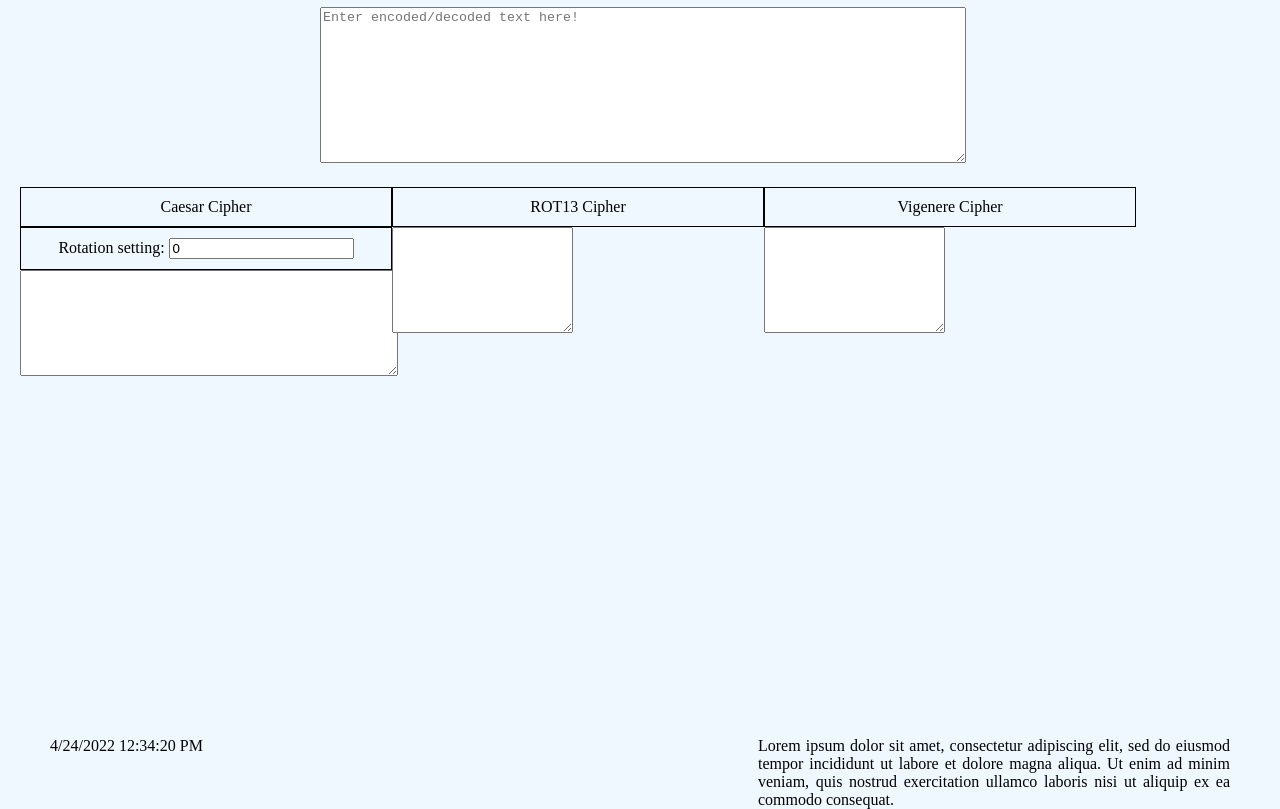
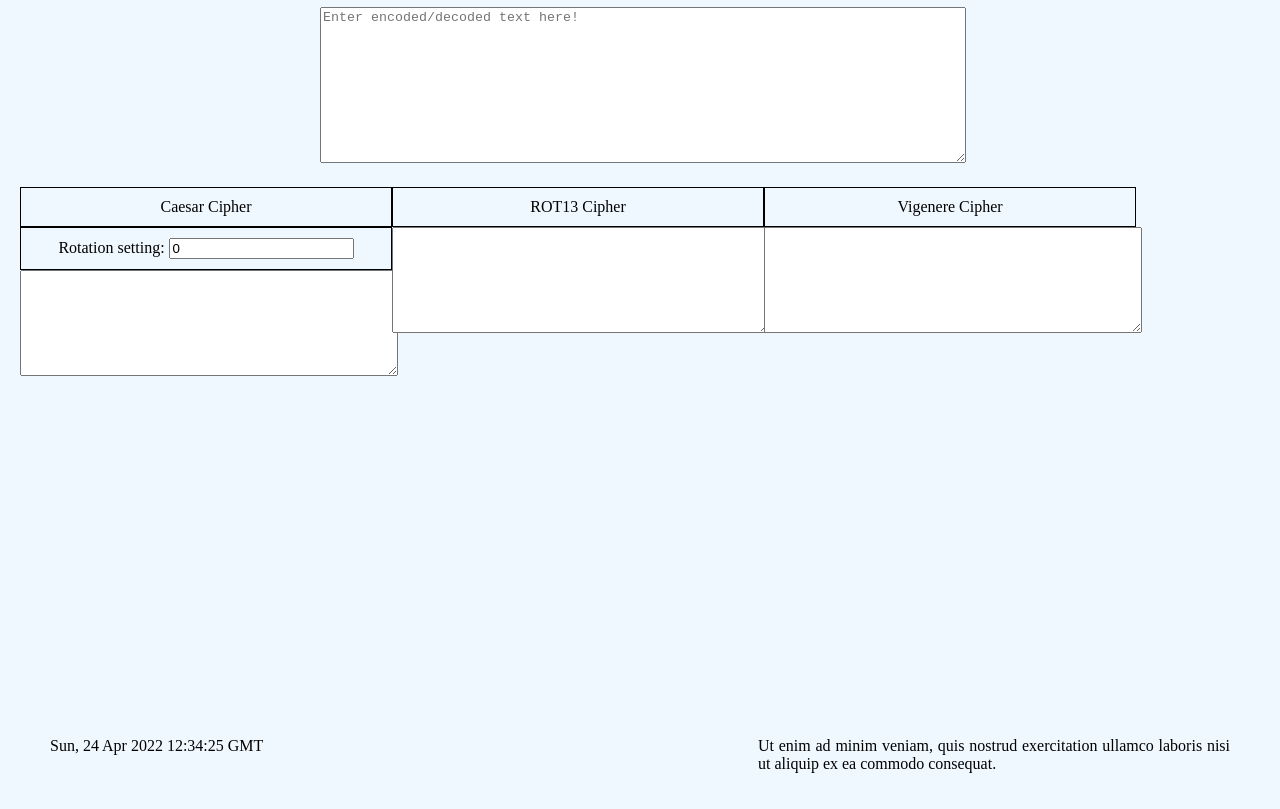
Before and after one commit to crystalsuyee97/js_team_project, a website: page index.html in a window 1280 px wide. Shown: the part 91-900 px from the top of the page. Drawn offline with nearby package versions, Linux system fonts and the light colour scheme.

Commit message:
changing quote in footer, rot13 decoder, and reversible caesar draft

```diff
--- a/index.css
+++ b/index.css
@@ -8,6 +8,7 @@ main-header {
   min-height: 20px;
   padding: 20px;
 }
+
 main-footer {
   min-height: 20px;
   padding: 50px;
@@ -71,10 +72,11 @@ textarea {
   position: relative;
   float: right;
   text-align: justify;
+  height: 100%;
   width: 40%;
 }
 
-#caesarText {
+#caesarText, #rot13Text, #vigText {
   width: 100%;
 }
 
--- a/index.js
+++ b/index.js
@@ -1,8 +1,6 @@
 window.onload = function() {
-  var currentDate = new Date();
-  var quote = "Lorem ipsum dolor sit amet, consectetur adipiscing elit, sed do eiusmod tempor incididunt ut labore et dolore magna aliqua. Ut enim ad minim veniam, quis nostrud exercitation ullamco laboris nisi ut aliquip ex ea commodo consequat.";
-  document.getElementById("date").innerHTML = currentDate.toLocaleDateString() + " " + currentDate.toLocaleTimeString();
-  document.getElementById("quote").innerHTML = quote;
+  dateTime();
+  getQuote();
 
   var rotationSetting = document.getElementById("caesarSetting");
   rotationSetting.addEventListener('input', function handleChange(event) {
@@ -13,15 +11,41 @@ window.onload = function() {
   newInput.addEventListener('input', function handleChange(event) {
     newInput = event.target.value;
     document.getElementById("caesarText").innerHTML = caesarCipher(newInput, Number(rotationSetting.value));
+    document.getElementById("rot13Text").innerHTML = rot13decoder(newInput);
   });
+  var caesarInput = document.getElementById("caesarText");
+  caesarInput.addEventListener('input', function handleChange(event) {
+    caesarInput = event.target.value;
+    document.getElementById("textInput").innerHTML = caesarCipher(caesarInput, Number(rotationSetting.value));
+  })
 }
 
-// const alpha = Array.from(Array(26)).map((e, i) => i + 65);
-// const alphabet = alpha.map((x) => String.fromCharCode(x).toLocaleLowerCase());
-// const stringArray = (inputText.toLowerCase()).split("")
-// console.log(stringArray)
-// console.log(inputText.charCodeAt())
+// changing quote in footer
+var quotes = [
+  "Lorem ipsum dolor sit amet, consectetur adipiscing elit, sed do eiusmod tempor incididunt ut labore et dolore magna aliqua.",
+  "Ut enim ad minim veniam, quis nostrud exercitation ullamco laboris nisi ut aliquip ex ea commodo consequat.",
+  "Duis aute irure dolor in reprehenderit in voluptate velit esse cillum dolore eu fugiat nulla pariatur",
+  "Excepteur sint occaecat cupidatat non proident, sunt in culpa qui officia deserunt mollit anim id est laborum."
+],
+index=-1;
+function getQuote(){
+  index = (index + 1) % quotes.length;
+  document.getElementById("quote").innerHTML = quotes[index];
+  setTimeout(getQuote, 5000);
+}
 
+// realtime clock
+function refreshRate() {
+  var refresh = 1000;
+  setTimeout('dateTime()', refresh);
+}
+function dateTime() {
+  var currentDate = new Date();
+  document.getElementById("date").innerHTML = currentDate.toUTCString();
+  refreshRate();
+}
+
+// caesar cipher
 function caesarCipher(value, n) {
   let tempArray = [];
   for (let i = 0; i < value.length; i++) {
@@ -35,6 +59,31 @@ function caesarCipher(value, n) {
     }
   }
   return tempArray.join("");
+}
+
+// const alpha = Array.from(Array(26)).map((e, i) => i + 65);
+// creates array of alphabets rearranged
+// const firstUppercase = alpha.map((x) => String.fromCharCode(x));
+// const secondUppercase = firstUppercase.splice(13);
+// const rot13Uppercase = [...secondUppercase, ...firstUppercase];
+// const firstLowercase = alpha.map((x) => String.fromCharCode(x).toLocaleLowerCase());
+// const secondLowercase = firstLowercase.splice(13);
+// const rot13Lowercase = [...secondLowercase, ...firstLowercase];
+
+//rot13 decoder
+function rot13decoder(value) {
+  let tempArray = [];
+for (let i = 0; i < value.length; i++) {
+  var characterCode = value.charCodeAt(i);
+  if ((characterCode >=65 && characterCode <= 77) || (characterCode >=97 && characterCode <= 109)) {
+    tempArray.push(String.fromCharCode(characterCode + 13));
+  } else if ((characterCode >=78 && characterCode <= 90) || (characterCode >=110 && characterCode <= 122)) {
+    tempArray.push(String.fromCharCode(characterCode - 13));
+  } else {
+    tempArray.push(String.fromCharCode(characterCode));
+  }
+}
+return tempArray.join("");
 }
 
 class Header extends HTMLElement {
@@ -68,18 +117,14 @@ class Columns extends HTMLElement {
       </div>
       <textarea type="text" id="caesarText"></textarea>
     </span class="cipherColumn">
-    <div class="cipherColumn">
-      <span>
-        <p class="columnTitle">ROT13 Cipher</p>
-        <textarea type="text"></textarea>
-      </span>
-    </div>
-    <div class="cipherColumn">
-      <span>
-        <p class="columnTitle">Vigenere Cipher</p>
-        <textarea type="text"></textarea>
-      </span>
-    </div>
+    <span class="cipherColumn">
+      <p class="columnTitle">ROT13 Cipher</p>
+      <textarea type="text" id="rot13Text"></textarea>
+    </span>
+    <span class="cipherColumn">
+      <p class="columnTitle">Vigenere Cipher</p>
+      <textarea type="text" id="vigText"></textarea>
+    </span>
     `;
   }
 }
```
